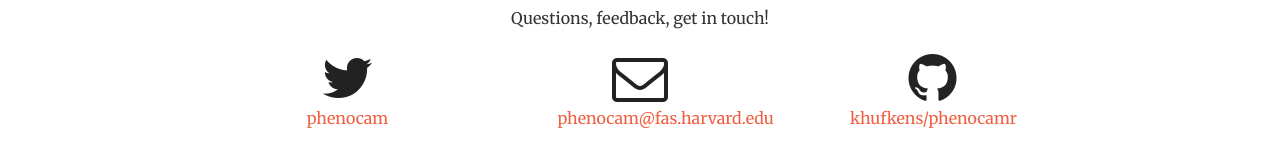
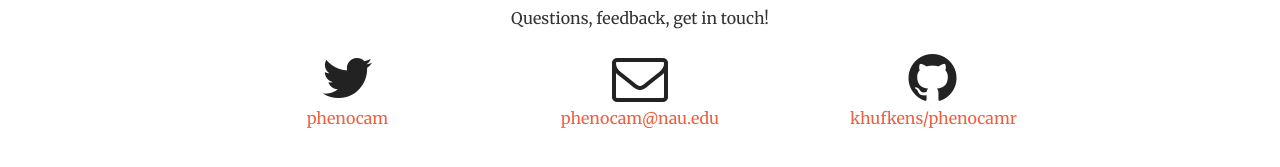
Before and after one commit to PhenoCamNetwork/phenocam.us, a Jekyll site: the page built from index.html, in a window 1280 px wide and 900 px high, scrolled down 2271 px. Shown: the part 650-817 px from the top of the window. Built offline with Jekyll 4.4.1, drawn with Linux system fonts in a browser that asks for light colours.

Commit message:
Update _config.yml

```diff
--- a/_config.yml
+++ b/_config.yml
@@ -1,6 +1,6 @@
 # Site settings
-title: PhenoCam.io
-email: phenocam@fas.harvard.edu
+title: PhenoCam.us
+email: phenocam@nau.edu
 description: > # this means to ignore newlines until "baseurl:"
 baseurl: "" # the subpath of your site, e.g. /blog/
 url: "" # the base hostname & protocol for your site
```
